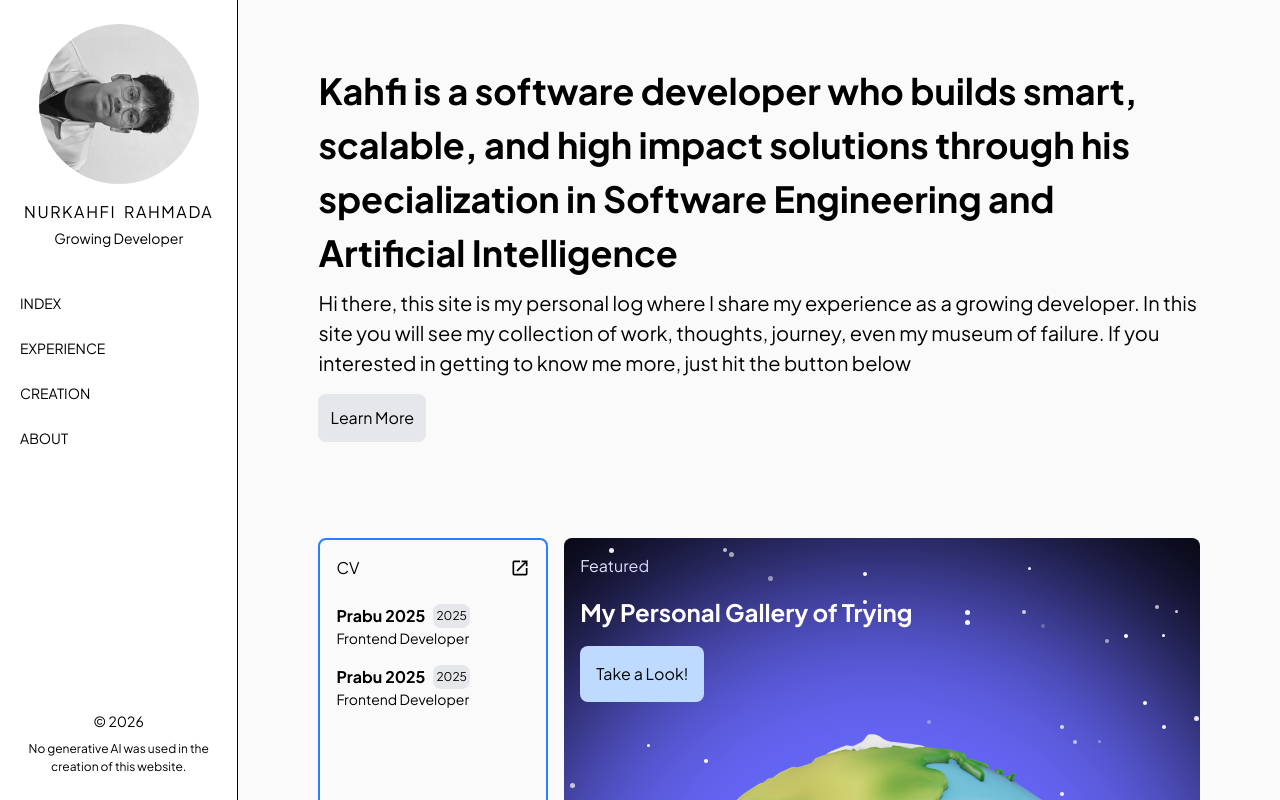
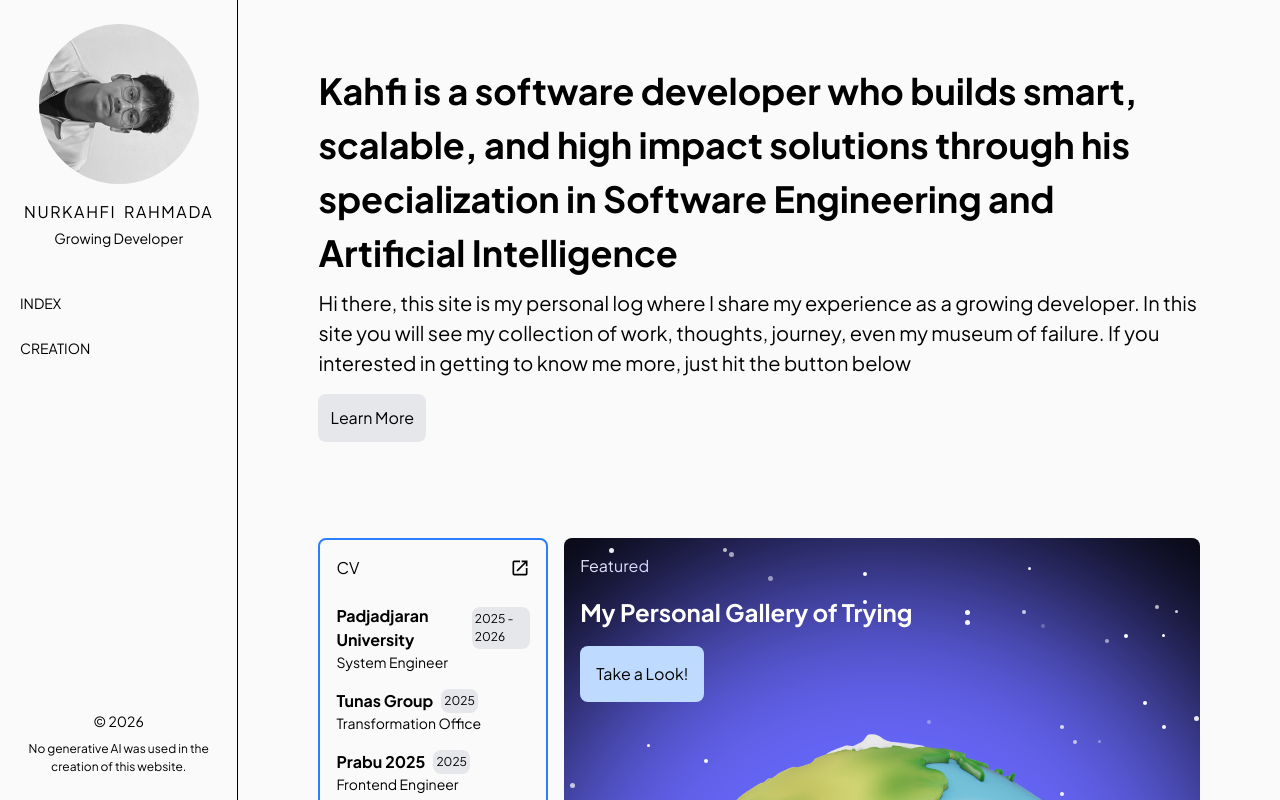
Before and after one commit to nrkahfirhmd/personal-portfolio, a React (Vite) app: page / in a window 1280 px wide. Shown: the top 800 px of the page. Built offline with nearby package versions, Linux system fonts and the light colour scheme.

Commit message:
feat: content management

```diff
--- a/src/App.jsx
+++ b/src/App.jsx
@@ -1,6 +1,7 @@
 import { MdOutlineOpenInNew } from "react-icons/md";
 import Sidebar from "./components/Sidebar";
 import Stars from "./components/Stars";
+import { hero, introduction, positionEx } from "./utils/data";
 
 export default function App() {
     return (
@@ -12,8 +13,8 @@ export default function App() {
                     <div className="flex flex-col px-8 py-12 lg:px-20 lg:py-16 gap-12 lg:gap-24 w-full h-full">
                         <div className="flex flex-col gap-4 w-full">
                             <div className="flex w-full flex-col gap-2">
-                                <h1 className="font-bold text-xl lg:text-4xl">Kahfi is a software developer who builds smart, scalable, and high impact solutions through his specialization in Software Engineering and Artificial Intelligence</h1>
-                                <p className="text-sm lg:text-xl">Hi there, this site is my personal log where I share my experience as a growing developer. In this site you will see my collection of work, thoughts, journey, even my museum of failure. If you interested in getting to know me more, just hit the button below</p>
+                                <h1 className="font-bold text-xl lg:text-4xl">{hero}</h1>
+                                <p className="text-sm lg:text-xl">{introduction}</p>
                             </div>
 
                             <div>
@@ -35,33 +36,21 @@ export default function App() {
                                 </div>
 
                                 <div className="flex flex-col gap-4">
-                                    <div>
+                                    {positionEx.map((data, i) => (
+                                        <div key={i}>
                                             <span className="flex gap-2 items-center">
                                                 <h1 className="font-bold">
-                                                Prabu 2025
+                                                    {data.company}
                                                 </h1>
                                                 <h6 className="bg-gray-200 p-[3px] text-xs rounded-lg">
-                                                2025
+                                                    {data.time}
                                                 </h6>
                                             </span>
                                             <h2 className="text-sm">
-                                            Frontend Developer
+                                                {data.position}
                                             </h2>
                                         </div>
-
-                                    <div>
-                                        <span className="flex gap-2 items-center">
-                                            <h1 className="font-bold">
-                                                Prabu 2025
-                                            </h1>
-                                            <h6 className="bg-gray-200 p-[3px] text-xs rounded-lg">
-                                                2025
-                                            </h6>
-                                        </span>
-                                        <h2 className="text-sm">
-                                            Frontend Developer
-                                        </h2>
-                                    </div>
+                                    ))}
                                 </div>
                             </div>
 
--- a/src/components/Sidebar.jsx
+++ b/src/components/Sidebar.jsx
@@ -1,14 +1,20 @@
 import { useState } from 'react'
 import './Components.css'
 import { FaChevronDown } from 'react-icons/fa';
+import { title } from '../utils/data';
+
+const navigation = [
+    { title: "index", href: "/" },
+    { title: "creation", href: "/creation" },
+]
 
 export default function Sidebar() {
     const [open, setIsOpen] = useState(true);
 
     return (
-        <div className={`${open ? "bg-white h-dvh" : ""} z-50 sticky lg:w-[20%] w-full top-0`}>
+        <div className={`${open ? "bg-(--color-background) h-dvh" : ""} z-50 sticky lg:w-[20%] w-full top-0`}>
             <div className="w-full h-full lg:h-dvh gap-2 flex flex-col lg:border-r border-black">
-                <div className='bg-white flex w-full justify-between border-b lg:border-none border-black relative'>
+                <div className='bg-(--color-background) flex w-full justify-between border-b lg:border-none border-black relative'>
                     <div className={`h-full w-full flex lg:flex-col lg:p-6 gap-4 lg:justify-center lg:items-center ${open ? "flex-col px-6 py-4" : "items-center p-2"}`}>
                         <div className={`${open ? "w-25" : "w-15"} lg:w-40 rounded-full overflow-hidden transition-all transition-500`}>
                             <img src="/photo.jpg" alt="potrait" className="" />
@@ -18,7 +24,7 @@ export default function Sidebar() {
                                 Nurkahfi <p className={`${open ? "block" : "hidden"} lg:block`}>Rahmada</p>
                             </h1>
                             <h2 className={`text-sm ${open ? "block" : "hidden"}`}>
-                                Growing Developer
+                                {title}
                             </h2>
                         </div>
                     </div>
@@ -33,10 +39,9 @@ export default function Sidebar() {
                         <div className={`flex flex-col gap-2 h-dvh`}>
                             <div className="lg:block h-full">
                                 <ul className="flex flex-col text-sm">
-                                    <li className="nav">index</li>
-                                    <li className="nav ">experience</li>
-                                    <li className="nav">creation</li>
-                                    <li className="nav">about</li>
+                                    {navigation.map((data, i) => (
+                                        <li key={i} className="nav">{data.title}</li>
+                                    ))}
                                 </ul>
                             </div>
 
--- /dev/null
+++ b/src/utils/data.jsx
@@ -0,0 +1,28 @@
+export const title = "Growing Developer"
+
+export const hero = "Kahfi is a software developer who builds smart, scalable, and high impact solutions through his specialization in Software Engineering and Artificial Intelligence"
+
+export const introduction = "Hi there, this site is my personal log where I share my experience as a growing developer. In this site you will see my collection of work, thoughts, journey, even my museum of failure. If you interested in getting to know me more, just hit the button below"
+
+export const positionEx = [
+    {
+        "company": "Padjadjaran University",
+        "time": "2025 - 2026",
+        "position": "System Engineer"
+    },
+    {
+        "company": "Tunas Group",
+        "time": "2025",
+        "position": "Transformation Office"
+    },
+    {
+        "company": "Prabu 2025",
+        "time": "2025",
+        "position": "Frontend Engineer"
+    },
+    {
+        "company": "HIMATIF UNPAD",
+        "time": "2025",
+        "position": "Project Manager"
+    },
+]
```
Lines whose indentation alone changed are shown as unchanged.
